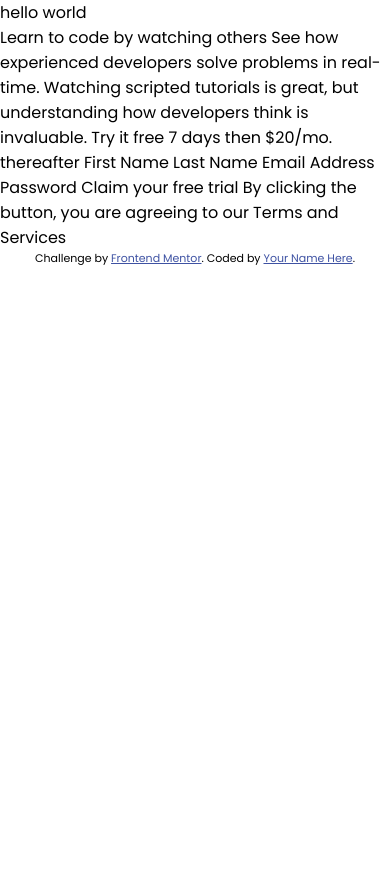
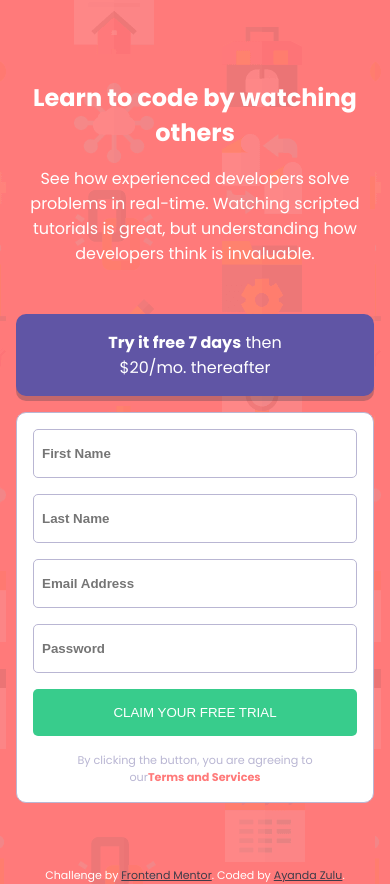
Before and after one commit to McGatsby99/Intro-signup-form, a React (Create React App) app: page / in a window 390 px wide. Before the commit the page ends 844 px from the top, so only its background shows below. Built offline with nearby package versions, Linux system fonts and the light colour scheme.

Commit message:
mobile design done

```diff
--- a/public/index.html
+++ b/public/index.html
@@ -34,26 +34,11 @@
   <body>
     <noscript>You need to enable JavaScript to run this app.</noscript>
     <div id="root"></div>
-      Learn to code by watching others
-
-      See how experienced developers solve problems in real-time. Watching scripted tutorials is great,
-      but understanding how developers think is invaluable.
-
-      Try it free 7 days then $20/mo. thereafter
-
-      First Name
-      Last Name
-      Email Address
-      Password
-
-      Claim your free trial
-
-      By clicking the button, you are agreeing to our Terms and Services
 
       <footer>
         <p class="attribution">
           Challenge by <a href="https://www.frontendmentor.io?ref=challenge" target="_blank">Frontend Mentor</a>.
-          Coded by <a href="#">Your Name Here</a>.
+          Coded by <a href="#">Ayanda Zulu</a>.
         </p>
       </footer>
   </body>
--- a/src/App.css
+++ b/src/App.css
@@ -14,6 +14,7 @@
     /* ### Neutral */
 
     --Dark-Blue: hsl(249, 10%, 26%);
+    --Trans-Dark-Blue: hsla(249, 10%, 26%, 0.3);
     --Grayish-Blue: hsl(246, 25%, 77%);
 
     font-size: 16px;
@@ -29,8 +30,79 @@
 
 body{
   font-family: 'Poppins', sans-serif;
+  background-image: url('./images/bg-intro-mobile.png');
+  background-color: var(--Red);
+  text-align: center;
+  color: white;
 }
 
+.container{
+  padding: 4rem 1rem;
+}
+
+article{
+  margin-bottom: 3rem;
+}
+
+article h1{
+  padding: 1rem;
+}
+
+.inputForm p:first-child{
+  background-color: var(--Blue);
+  padding: 1rem 5rem;
+  border-radius: 10px;
+  margin-bottom: 1rem;
+  box-shadow: 0px 5px 0px var(--Trans-Dark-Blue);
+}
+
+
+.inputForm form{
+  border: 1px solid var(--Grayish-Blue);
+  border-radius: 10px;
+  padding: 1rem;
+  background-color: white;
+}
+
+.inputForm input{
+  display: block;
+  outline: none;
+  border: 1px solid var(--Grayish-Blue);
+  padding: 1rem 0.5rem;
+  width: 100%;
+  border-radius: 5px;
+  margin-bottom: 1rem;
+}
+
+.inputForm input::placeholder{
+  font-weight: 700;
+}
+
+.inputForm button{
+  display: block;
+  outline: none;
+  border: none;
+  width: 100%;
+  color: white;
+  padding: 1rem 0.5rem;
+  border-radius: 5px;
+  text-transform: uppercase;
+  font-weight: 500;
+  margin-bottom: 1rem;
+  background-color: var(--Green);
+
+}
+
+.inputForm form p:last-child{
+  font-size: 0.7rem;
+  color: var(--Grayish-Blue);
+  padding: 0 1rem;
+}
+
+.inputForm form p:last-child span{
+  color: var(--Red);
+  font-weight: 700;
+}
 
 
 
@@ -41,5 +113,6 @@ body{
   text-align: center;
 }
 .attribution a {
-   color: hsl(228, 45%, 44%);
+   /* color: hsl(228, 45%, 44%); */
+   color: var(--Dark-Blue);
 }
--- a/src/App.tsx
+++ b/src/App.tsx
@@ -1,10 +1,13 @@
 import React from 'react';
 import './App.css';
+import Article from './components/Article';
+import InputForm from './components/InputForm';
 
-function App() {
+const App: React.FC = () => {
   return (
-    <div className="App">
-   hello world
+    <div className="App container">
+      <Article />
+      <InputForm/>
     </div>
   );
 }
--- /dev/null
+++ b/src/components/Article.tsx
@@ -0,0 +1,15 @@
+import React from 'react'
+
+const Article: React.FC = () => {
+  return (
+    <article>
+        <h1>Learn to code by watching others</h1>
+        <p>
+            See how experienced developers solve problems in real-time. Watching scripted tutorials is great,
+            but understanding how developers think is invaluable.
+        </p>
+    </article>
+  )
+}
+
+export default Article
--- /dev/null
+++ b/src/components/InputForm.tsx
@@ -0,0 +1,46 @@
+import React from 'react'
+
+const InputForm: React.FC = () => {
+  return (
+    <div className='inputForm'>
+        <p><strong>Try it free 7 days</strong> then $20/mo. thereafter</p>
+
+        <form action="">
+        <label htmlFor="first-name">
+            <input
+              id='first-name'
+              type="text"
+              placeholder='First Name'
+
+            />
+        </label>
+        <label htmlFor="last-name">
+            <input
+              id='last-name'
+              type="text"
+              placeholder='Last Name'
+              />
+        </label>
+        <label htmlFor="email">
+            <input
+              id='email'
+              type="email"
+              placeholder='Email Address'
+
+              />
+        </label>
+        <label htmlFor="password">
+            <input
+              id='password'
+              type="password"
+              placeholder='Password'
+              />
+        </label>
+        <button>Claim your free trial</button>
+        <p>By clicking the button, you are agreeing to our<span>Terms and Services</span></p>
+        </form>
+    </div>
+  )
+}
+
+export default InputForm
```
